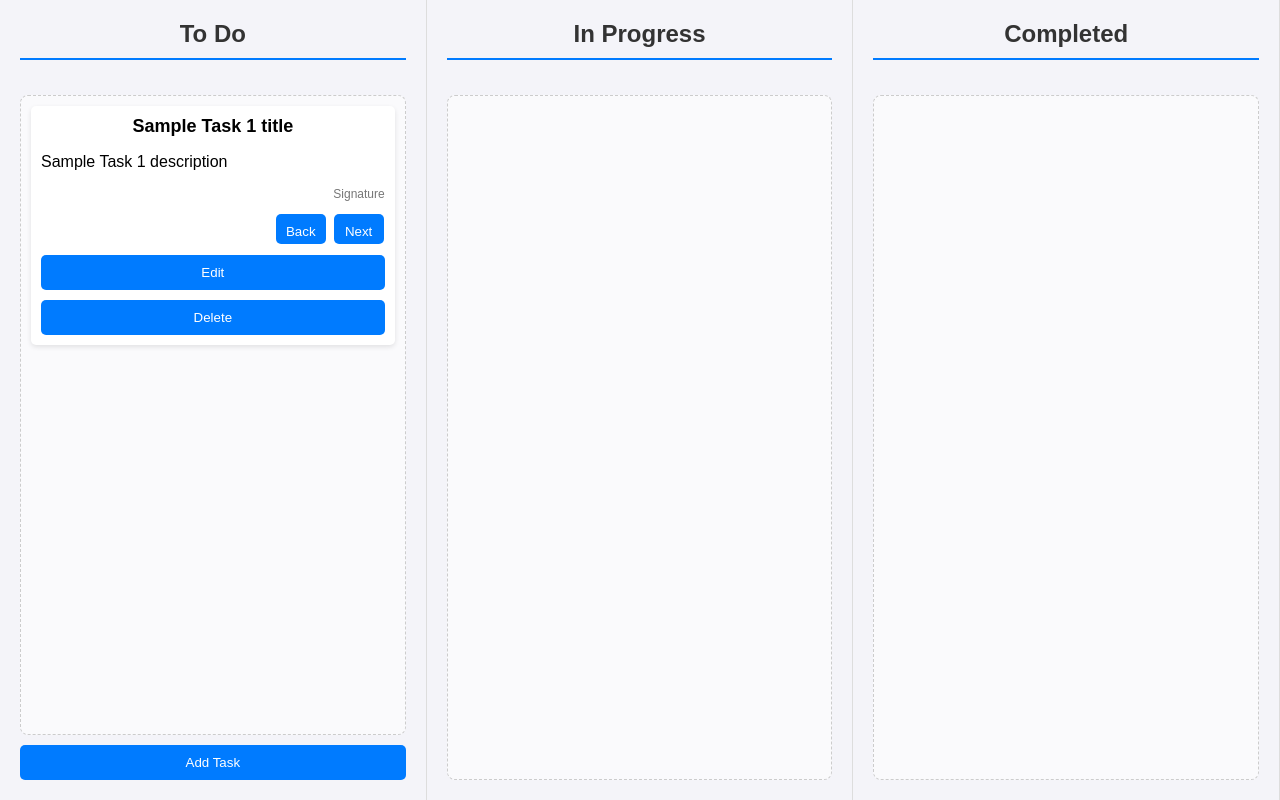
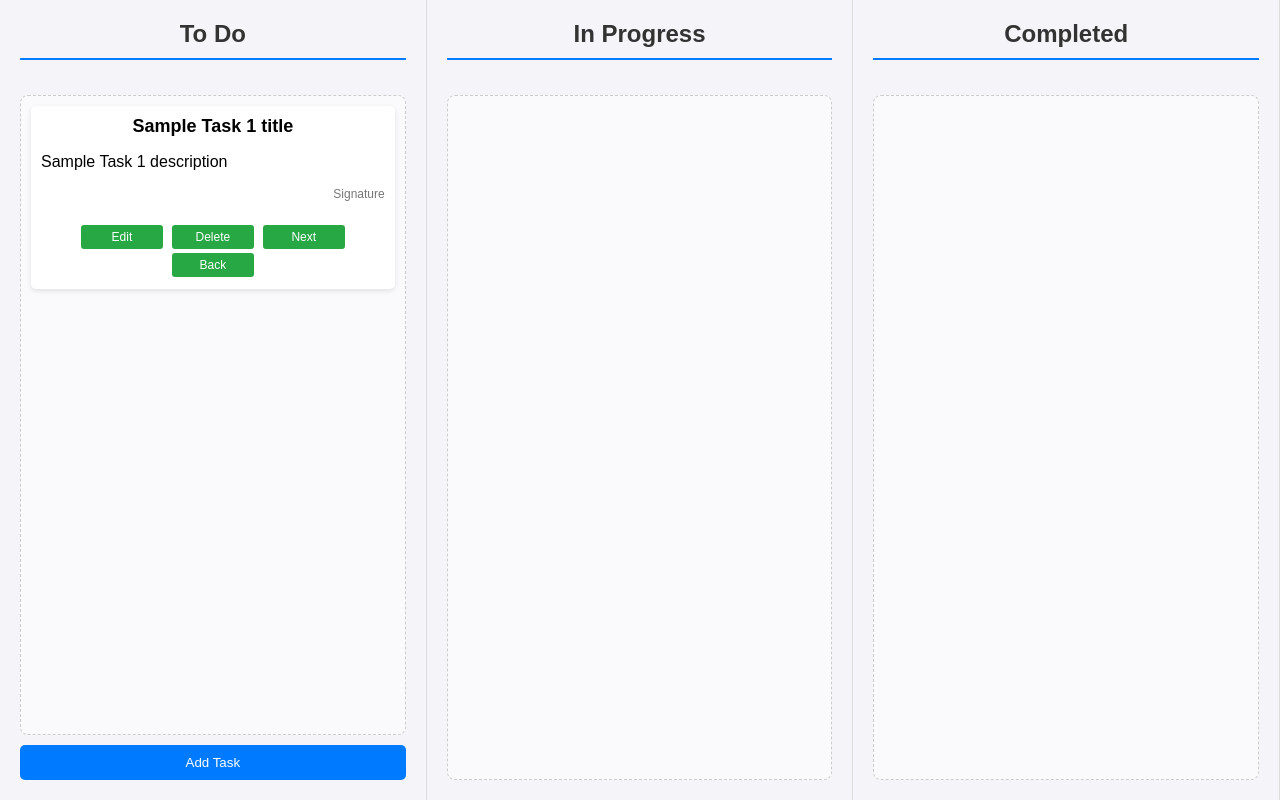
Before and after one commit to mokes21/Bestie-Task-orginizer, a plain HTML site: page index.html in a window 1280 px wide. Drawn offline with Linux system fonts and the light colour scheme.

Commit message:
Commit changes to button layout and styling in index.html

```diff
--- a/index.html
+++ b/index.html
@@ -73,23 +73,22 @@
             text-align: right;
             color: #777;
         }
-        .buttonR{
-            height: 30px;
-            width: 50px;
-            margin: 1%;
-            float: right;
+        .buttoncontainer{
+            display: inline-block;
+            margin-top: 10px;
+            width: 100%;
             text-align: center;
         }
-        .buttonL{
-            height: 30px;
-            width: 50px;
-            margin: 1%;
-            float: left;
-            text-align: center;
-        }
-        .buttoncontainer{
-            float: right;
-            width: 110px;
+        .buttoncontainer button{
+            margin: 2px;
+            width: 24%;
+            padding: 5px 10px;
+            background-color: #28a745;
+            color: white;
+            border: none;
+            border-radius: 3px;
+            cursor: pointer;
+            font-size: 12px;
         }
     </style>
 </head>
@@ -103,15 +102,13 @@
                     <h1>Sample Task 1 title</h1>
                     <p>Sample Task 1 description</p>
                     <p class="signature">Signature</p>
+
                     <div class="buttoncontainer">
-                        <button class="buttonR">Next</button>
-                        <button class="buttonL">Back</button>
-                    </div>
-                    <div>
                         <button>Edit</button>
                         <button>Delete</button>
+                        <button>Next</button>
+                        <button>Back</button>
                     </div>
-
                 </div>
             </div>
             <button>
```
